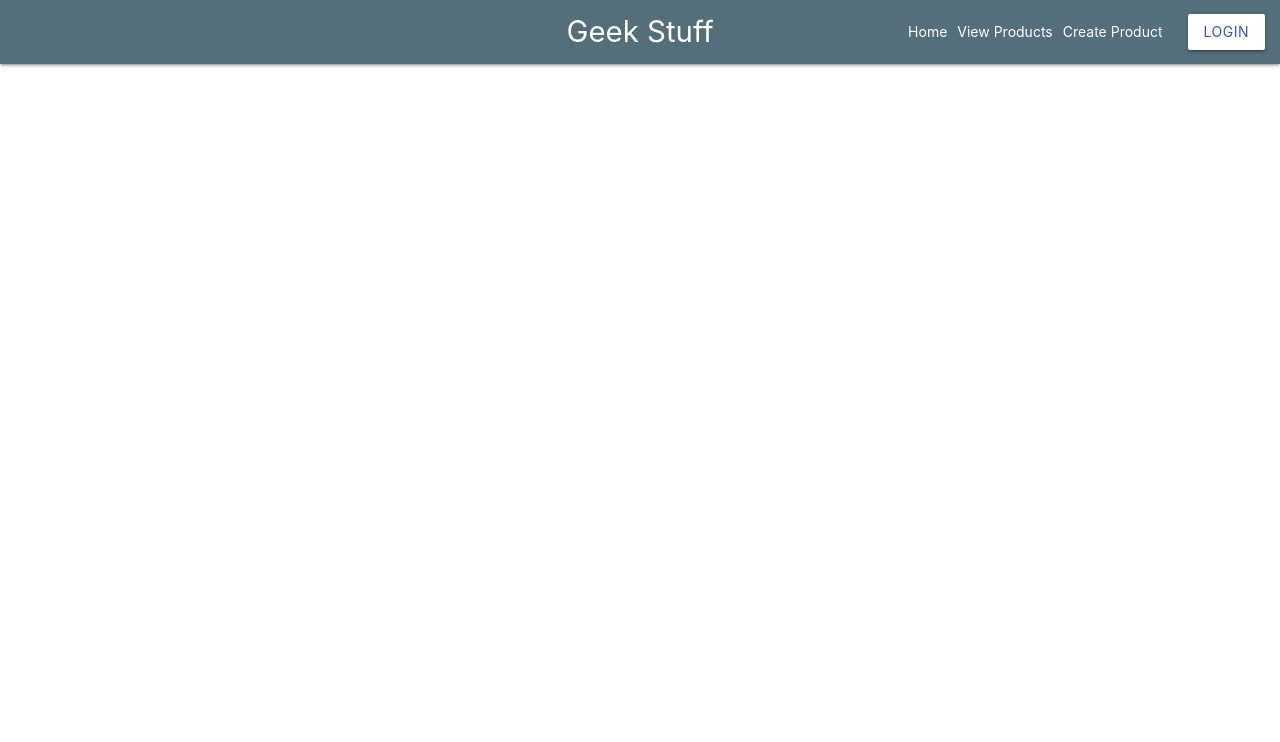
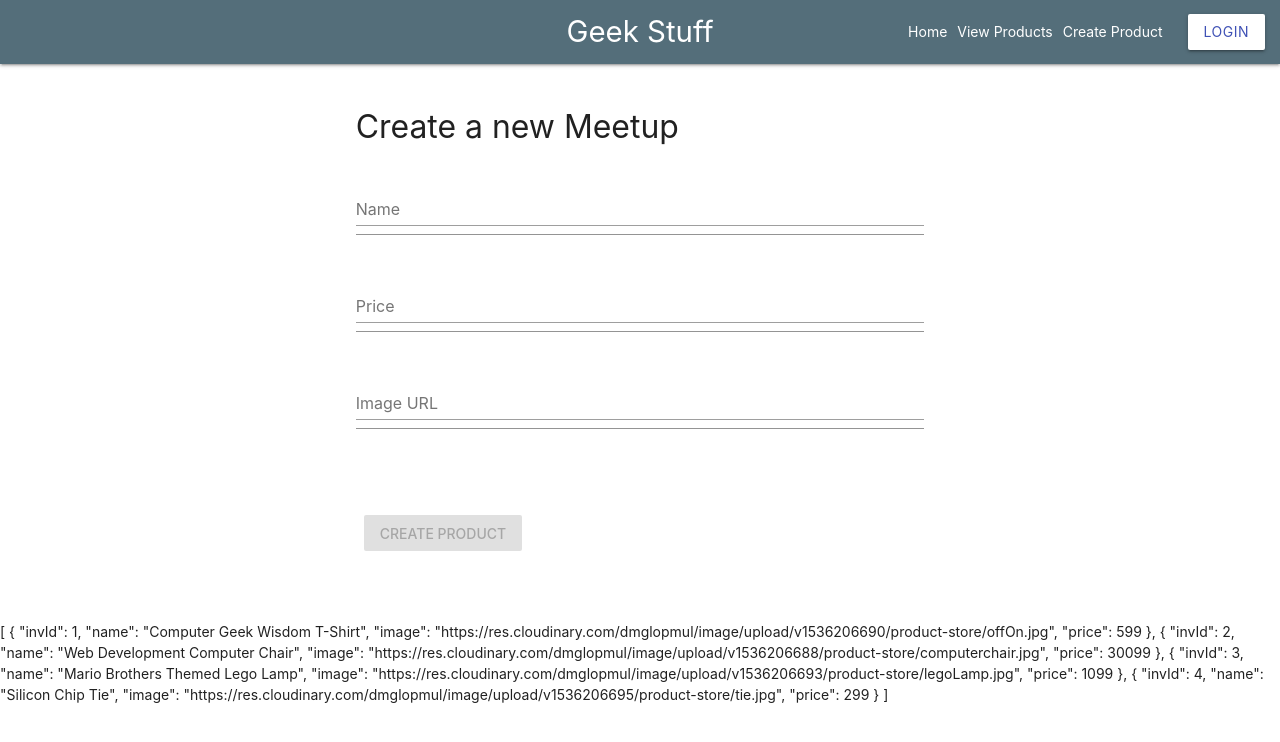
Before and after one commit to DanSimonson/products-store, a Vue app: page /createproduct in a window 1280 px wide. Shown: the top 742 px of the page. Built offline with nearby package versions, Linux system fonts and the light colour scheme.

Commit message:
added firebase and ability to add to database

```diff
--- a/package.json
+++ b/package.json
@@ -10,11 +10,13 @@
     "build": "node build/build.js"
   },
   "dependencies": {
+    "firebase": "^5.4.2",
     "vue": "^2.5.2",
     "vue-burger-menu": "^1.0.0",
     "vue-router": "^3.0.1",
     "vuetify": "^1.2.3",
-    "vuex": "^3.0.1"
+    "vuex": "^3.0.1",
+    "vuexfire": "^2.3.1"
   },
   "devDependencies": {
     "autoprefixer": "^7.1.2",
--- a/src/components/CreateProduct.vue
+++ b/src/components/CreateProduct.vue
@@ -1,10 +1,52 @@
 <template>
     <div id="createproduct">
-        <Navbar/>
+        <Navbar />
+        <v-container>
+            <v-layout row>
+                <v-flex xs12 sm6 offset-sm3>
+                    <h4>Create a new Meetup</h4>
+                </v-flex>
+            </v-layout>
+            <v-layout row>
+                <v-flex xs12>
+                    <form @submit.prevent="onCreateProduct">
+                        <v-layout row>
+                            <v-flex xs12 sm6 offset-sm3>
+                                <v-text-field name="name" label="Name" id="Name" v-model="name" required></v-text-field>
+                            </v-flex>
+                        </v-layout>
+                        <v-layout row>
+                            <v-flex xs12 sm6 offset-sm3>
+                                <v-text-field type='number' name="price" label="Price" id="Price" v-model="price"
+                                    required></v-text-field>
+                            </v-flex>
+                        </v-layout>
+                        <v-layout row>
+                            <v-flex xs12 sm6 offset-sm3>
+                                <v-text-field name="image" label="Image URL" id="image-url" v-model="image" required></v-text-field>
+                            </v-flex>
+                        </v-layout>
+                        <v-layout row>
+                            <v-flex xs12 sm6 offset-sm3>
+                                <img :src="image" height="150">
+                            </v-flex>
+                        </v-layout>
+                        <v-layout row>
+                            <v-flex xs12 sm6 offset-sm3>
+                                <v-btn class="blue-grey darken-1 white-text" :disabled="!formIsValid" type="submit">Create
+                                    Product</v-btn>
+                            </v-flex>
+                        </v-layout>
+                    </form>
+                </v-flex>
+            </v-layout>
+        </v-container>
+        {{forSale}}
     </div>
-
 </template>
 <script>
+
+    import { dbProductsRef } from '../firebaseConfig.js'
     import Navbar from './Navbar'
     export default {
         name: 'CreateProduct',
@@ -12,8 +54,30 @@
             Navbar
         },
         data: () => ({
-
-        })
+            name: '',
+            price: '',
+            image: '',
+        }),
+        computed: {
+            formIsValid() {
+                return this.name !== ''
+                    && this.price !== ''
+                    && this.image !== ''
+            },
+            forSale() { return this.$store.getters.forSale; },
+        },
+        methods: {
+            onCreateProduct() {
+                const product = {
+                    name: this.name,
+                    price: this.price,
+                    image: this.image,
+                    invId: ''
+                }
+                this.$store.dispatch('createProduct', product)
+                //this.$router.push('/products')
+            }
+        }
     }
 </script>
 <style>
--- a/src/components/Products.vue
+++ b/src/components/Products.vue
@@ -1,13 +1,13 @@
 <template>
     <div class="container-fluid">
-        <Navbar/>
+        <Navbar />
         <div id='topRow' class="row">
             <div class='col m8'>
                 <h4>Online Store</h4>
             </div>
             <div class='col m4'>
                 <!--<a class="waves-effect blue-grey darken-1 black-text btn-large">Cart: {{shoppingCart.length}}</a>-->
-                <Cart/>
+                <Cart />
             </div>
         </div>
 
@@ -28,9 +28,10 @@
                     </div>
                 </div>
             </div>
+            {{forSale}}
 
         </div>
-        <Footer/>
+        <Footer />
     </div>
 
 </template>
--- /dev/null
+++ b/src/firebaseConfig.js
@@ -0,0 +1,14 @@
+import Firebase from "firebase";
+
+var config = {
+  apiKey: "AIzaSyCI3-_hQnrc-iCvFJJkpZh1OX7kI1Mhluk",
+  authDomain: "vue-blog-ed03b.firebaseapp.com",
+  databaseURL: "https://vue-blog-ed03b.firebaseio.com",
+  projectId: "vue-blog-ed03b",
+  storageBucket: "vue-blog-ed03b.appspot.com",
+  messagingSenderId: "726358966528"
+};
+const firebaseApp = Firebase.initializeApp(config);
+const db = firebaseApp.database();
+export const dbProductsRef = db.ref("products");
+//export const dbOrdersRef = db.ref('orders')
--- a/src/store/store.js
+++ b/src/store/store.js
@@ -1,9 +1,11 @@
 import Vue from "vue";
 import Vuex from "vuex";
-
+import * as firebase from "firebase";
+//import { firebasemutations } from "vuexfire";
 Vue.use(Vuex);
 
 export default new Vuex.Store({
+  //mutations: { ...firebaseMutations },
   state: {
     forSale: [
       {
@@ -47,6 +49,27 @@ export default new Vuex.Store({
     },
     removingFromCart(state, index) {
       state.shoppingCart.splice(index, 1);
+    },
+    createProduct(state, payload) {
+      console.log(payload);
+      const randomNumber = Math.floor(Math.random() * 500);
+      /*for (var i = 0; i < state.forSale.length; i++) {
+        if (randomNumber !== state.forsale[i].invId) {
+          payload.invId = randomNumber;
+          break;
+        }
+      }*/
+      state.forSale.forEach(product => {
+        //product.price -= payload
+        if (randomNumber !== product.invId) {
+          payload.invId = randomNumber;
+        } else {
+          //randomNumber already used-- try again
+          payload.invId = Math.floor(Math.random() * 500);
+        }
+      });
+      //payload.invId = randomNumber;
+      state.forSale.push(payload);
     }
   },
   actions: {
@@ -55,6 +78,29 @@ export default new Vuex.Store({
     },
     removeFromCart(context, index) {
       context.commit("removingFromCart", index);
+    },
+    createProduct({ commit }, payload) {
+      const product = {
+        name: payload.name,
+        image: payload.image,
+        price: payload.price
+      };
+      //next reach out to firebase, get id, store values
+      firebase
+        .database()
+        .ref("products")
+        .push(product)
+        .then(data => {
+          //console.log(data);
+          const key = data.key;
+          commit("createProduct", {
+            ...product,
+            id: key
+          });
+        })
+        .catch(error => {
+          console.log(error);
+        });
     }
   }
 });
```
Also changed, not shown: src/assets/rubicCubeTissue.jpg (added), 1 other file (tests, documents, lock files or other folders).
